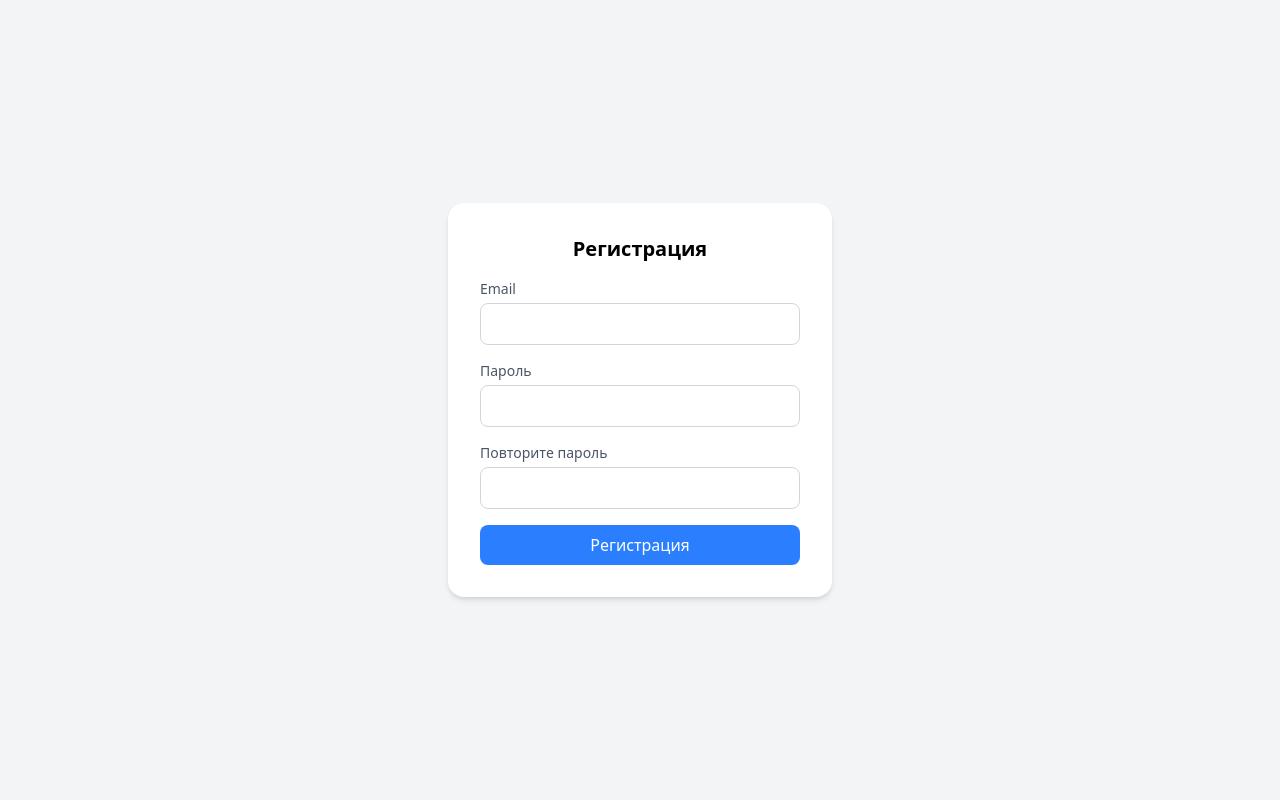
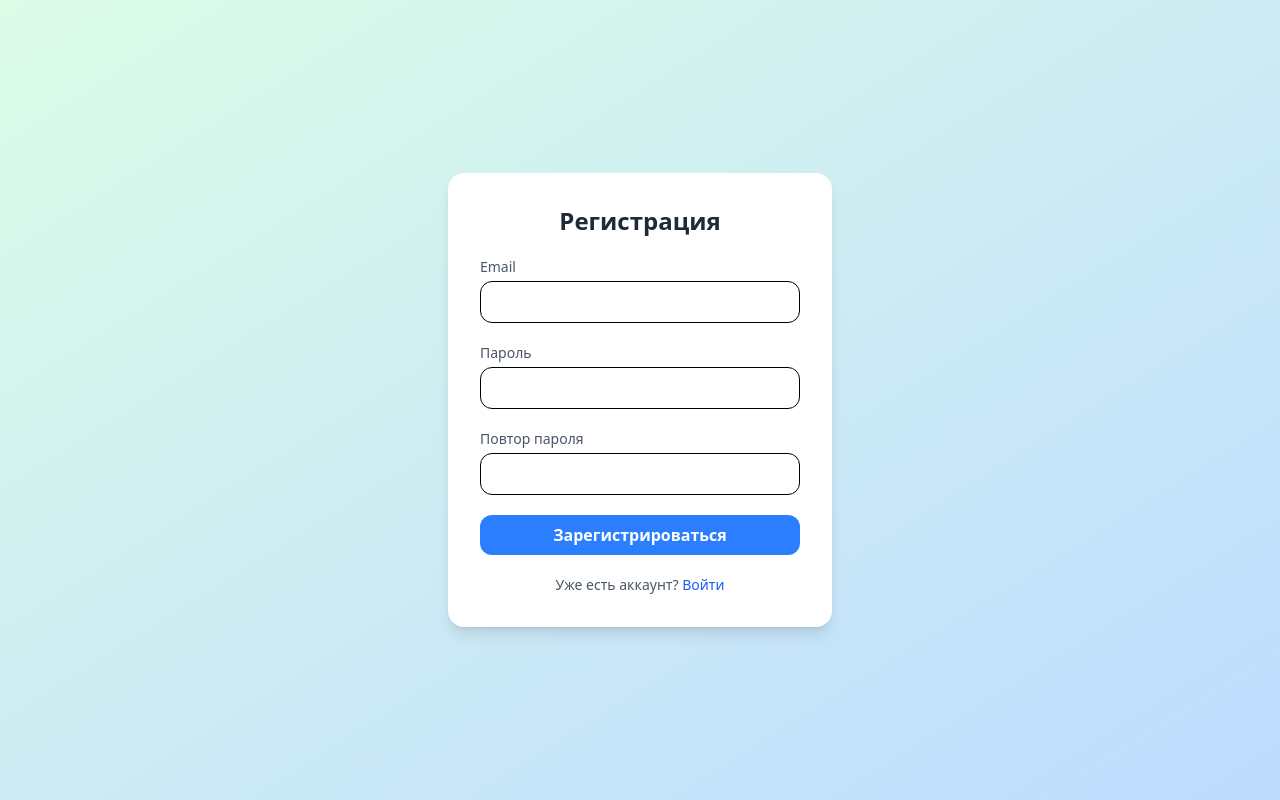
Before and after one commit to RTMoo/market, a React (Vite) app in the folder frontend/: page /register in a window 1280 px wide. Built offline with nearby package versions, Linux system fonts and the light colour scheme.

Commit message:
[fix-frontend] улучшение ui ux

```diff
--- a/frontend/src/components/layouts/Header.jsx
+++ b/frontend/src/components/layouts/Header.jsx
@@ -31,7 +31,7 @@ const Header = ({ toggleSidebar }) => {
     }, []);
 
     return (
-        <header className="sticky top-0 left-0 w-full h-20 px-6 z-50 bg-gradient-to-r from-blue-600 to-blue-400 text-white shadow-md backdrop-blur-md bg-opacity-90">
+        <header className="sticky top-0 left-0 w-full h-20 px-6 z-50 bg-sky-500 text-white shadow-md">
             <div className="flex justify-between items-center h-full">
                 <div className="flex flex-row items-center">
                     <button className="p-2 rounded-md hover:bg-blue-600 transition" onClick={toggleSidebar}>
--- a/frontend/src/pages/accounts/LoginPage.jsx
+++ b/frontend/src/pages/accounts/LoginPage.jsx
@@ -1,11 +1,11 @@
 import { useState } from 'react';
-import { useNavigate } from 'react-router-dom';
+import { useNavigate, Link } from 'react-router-dom';
 import { login } from '../../api/auth';
 
 const LoginPage = () => {
-    const navigate = useNavigate()
-    let [email, setEmail] = useState('')
-    let [password, setPassword] = useState('')
+  const navigate = useNavigate();
+  const [email, setEmail] = useState('');
+  const [password, setPassword] = useState('');
 
   const handleLogin = async (e) => {
     e.preventDefault();
@@ -13,52 +13,68 @@ const LoginPage = () => {
       const response = await login(email, password);
 
       if (response.status === 200) {
-                localStorage.setItem("isAuth", "true");
+        localStorage.setItem('isAuth', 'true');
         navigate('/');
       } else {
-                console.log("Ошибка входа: неверный статус ответа");
+        console.log('Ошибка входа: неверный статус ответа');
       }
     } catch (error) {
-            console.log("Ошибка входа:", error);
+      console.log('Ошибка входа:', error);
     }
   };
 
-
   return (
-        <div className="w-full min-h-screen flex items-center justify-center bg-gray-100">
-            <form className="bg-white p-8 rounded-2xl shadow-md w-96 space-y-4">
-                <h2 className="text-xl font-bold text-center">Авторизация</h2>
+    <div className="w-full min-h-screen flex items-center justify-center bg-gradient-to-br from-blue-100 to-green-200">
+      <form
+        onSubmit={handleLogin}
+        className="bg-white p-8 rounded-2xl shadow-lg w-full max-w-sm space-y-6"
+      >
+        <h2 className="text-2xl font-bold text-center text-gray-800">Вход в аккаунт</h2>
 
         <div>
-                    <label htmlFor="email" className="block text-gray-600 text-sm font-medium">Email</label>
+          <label htmlFor="email" className="block text-sm font-medium text-gray-600">
+            Email
+          </label>
           <input
-                        type="text"
+            type="email"
             id="email"
-                        className="mt-1 w-full px-4 py-2 border border-gray-300 rounded-lg focus:ring-2 focus:ring-blue-400 focus:outline-none"
+            required
+            value={email}
             onChange={(e) => setEmail(e.target.value)}
+            className="mt-1 w-full px-4 py-2 border border-gray-300 rounded-xl focus:outline-none focus:ring-2 focus:ring-purple-400"
           />
         </div>
 
         <div>
-                    <label htmlFor="password" className="block text-gray-600 text-sm font-medium">Пароль</label>
+          <label htmlFor="password" className="block text-sm font-medium text-gray-600">
+            Пароль
+          </label>
           <input
             type="password"
             id="password"
-                        className="mt-1 w-full px-4 py-2 border border-gray-300 rounded-lg focus:ring-2 focus:ring-blue-400 focus:outline-none"
+            required
+            value={password}
             onChange={(e) => setPassword(e.target.value)}
+            className="mt-1 w-full px-4 py-2 border border-gray-300 rounded-xl focus:outline-none focus:ring-2 focus:ring-purple-400"
           />
         </div>
 
         <button
           type="submit"
-                    className="w-full bg-blue-500 text-white py-2 rounded-lg hover:bg-blue-600 transition duration-200"
-                    onClick={handleLogin}
+          className="w-full bg-blue-500 hover:bg-blue-600 text-white font-semibold py-2 px-4 rounded-xl transition duration-200"
         >
-                    Вход
+          Войти
         </button>
+
+        <p className="text-center text-sm text-gray-600">
+          Нет аккаунта?{' '}
+          <Link to="/register" className="text-blue-600 hover:underline">
+            Зарегистрироваться
+          </Link>
+        </p>
       </form>
     </div>
   );
-}
+};
 
 export default LoginPage;
--- a/frontend/src/pages/accounts/RegisterPage.jsx
+++ b/frontend/src/pages/accounts/RegisterPage.jsx
@@ -1,72 +1,91 @@
-import React, { useState } from 'react';
-import { useNavigate } from 'react-router-dom'
+import { useState } from 'react';
+import { useNavigate, Link } from 'react-router-dom';
 import { register } from '../../api/auth';
 
 const RegisterPage = () => {
-    const navigate = useNavigate()
-    let [email, setEmail] = useState('')
-    let [password, setPassword] = useState('')
-    let [password2, setPassword2] = useState('')
+  const navigate = useNavigate();
+  const [email, setEmail] = useState('');
+  const [password, setPassword] = useState('');
+  const [confirm, setConfirm] = useState('');
 
   const handleRegister = async (e) => {
     e.preventDefault();
+    if (password !== confirm) {
+      console.log('Пароли не совпадают');
+      return;
+    }
+
     try {
-            const response = await register(email, password, password2);
-            if (response.status === 201) {
-                localStorage.setItem("confirmEmail", email)
-                navigate('/confirm_code');
-            };
+      const response = await register(email, password);
+
+      if (response.status === 200) {
+        localStorage.setItem('isAuth', 'true');
+        navigate('/');
+      } else {
+        console.log('Ошибка регистрации: неверный статус ответа');
+      }
     } catch (error) {
-            console.log(error);
+      console.log('Ошибка регистрации:', error);
     }
   };
 
   return (
-        <div className="w-full min-h-screen flex items-center justify-center bg-gray-100">
-            <form className="bg-white p-8 rounded-2xl shadow-md w-96 space-y-4">
-                <h2 className="text-xl font-bold text-center">Регистрация</h2>
+    <div className="w-full min-h-screen flex items-center justify-center bg-gradient-to-br from-green-100 to-blue-200">
+      <form
+        onSubmit={handleRegister}
+        className="bg-white p-8 rounded-2xl shadow-lg w-96 space-y-5"
+      >
+        <h2 className="text-2xl font-bold text-center text-gray-800">Регистрация</h2>
 
         <div>
-                    <label htmlFor="email" className="block text-gray-600 text-sm font-medium">Email</label>
+          <label className="block text-gray-600 text-sm mb-1">Email</label>
           <input
-                        type="text"
-                        id="email"
-                        className="mt-1 w-full px-4 py-2 border border-gray-300 rounded-lg focus:ring-2 focus:ring-blue-400 focus:outline-none"
+            type="email"
+            className="w-full px-4 py-2 border rounded-xl focus:outline-none focus:ring-2 focus:ring-blue-400 transition"
+            value={email}
             onChange={(e) => setEmail(e.target.value)}
+            required
           />
         </div>
 
         <div>
-                    <label htmlFor="password" className="block text-gray-600 text-sm font-medium">Пароль</label>
+          <label className="block text-gray-600 text-sm mb-1">Пароль</label>
           <input
             type="password"
-                        id="password"
-                        className="mt-1 w-full px-4 py-2 border border-gray-300 rounded-lg focus:ring-2 focus:ring-blue-400 focus:outline-none"
+            className="w-full px-4 py-2 border rounded-xl focus:outline-none focus:ring-2 focus:ring-blue-400 transition"
+            value={password}
             onChange={(e) => setPassword(e.target.value)}
+            required
           />
         </div>
 
         <div>
-                    <label htmlFor="password2" className="block text-gray-600 text-sm font-medium">Повторите пароль</label>
+          <label className="block text-gray-600 text-sm mb-1">Повтор пароля</label>
           <input
             type="password"
-                        id="password2"
-                        className="mt-1 w-full px-4 py-2 border border-gray-300 rounded-lg focus:ring-2 focus:ring-blue-400 focus:outline-none"
-                        onChange={(e) => setPassword2(e.target.value)}
+            className="w-full px-4 py-2 border rounded-xl focus:outline-none focus:ring-2 focus:ring-blue-400 transition"
+            value={confirm}
+            onChange={(e) => setConfirm(e.target.value)}
+            required
           />
         </div>
 
         <button
           type="submit"
-                    className="w-full bg-blue-500 text-white py-2 rounded-lg hover:bg-blue-600 transition duration-200"
-                    onClick={handleRegister}
+          className="w-full bg-blue-500 hover:bg-blue-600 text-white font-semibold py-2 px-4 rounded-xl transition"
         >
-                    Регистрация
+          Зарегистрироваться
         </button>
+
+        <p className="text-sm text-center text-gray-600">
+          Уже есть аккаунт?{' '}
+          <Link to="/login" className="text-blue-600 hover:underline">
+            Войти
+          </Link>
+        </p>
       </form>
     </div>
-
   );
-}
+};
 
 export default RegisterPage;
--- a/frontend/src/pages/carts/CartsPage.jsx
+++ b/frontend/src/pages/carts/CartsPage.jsx
@@ -30,7 +30,14 @@ const CartsPage = () => {
                 <div className="sm:col-span-1 md:col-span-2 space-y-4">
                     <CartItemList cartItems={cartItems} setCartItems={setCartItems} />
                 </div>
-                <CreateOrderForm totalPrice={totalPrice}/>
+                {
+                    cartItems.length === 0 ?
+                        (
+                            <p className="text-2xl absolute top-1/2 left-1/2 transform -translate-x-1/2 -translate-y-1/2 text-gray-400">Корзина пуста</p>
+                        ) : (
+                            <CreateOrderForm totalPrice={totalPrice} />
+                        )
+                }
             </div>
         </div>
     );
```
Lines whose indentation alone changed are shown as unchanged.
